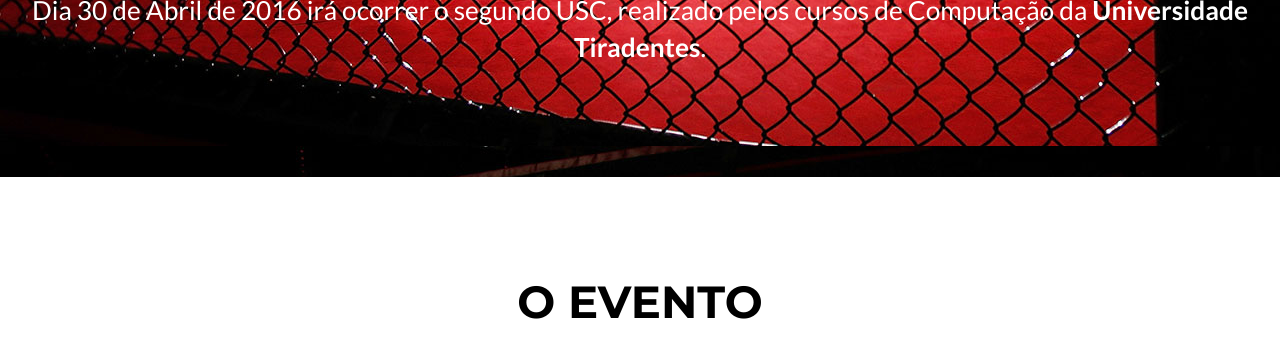
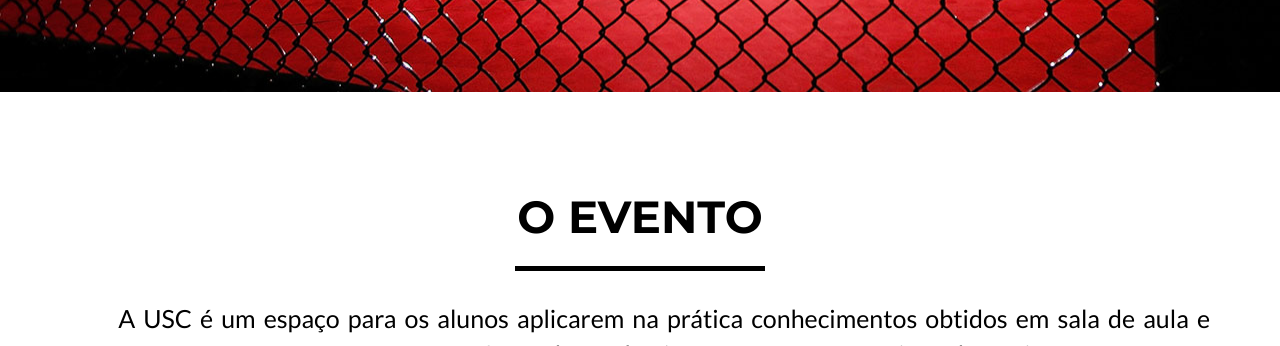
Before and after one commit to RafasTavares/UltimateSucatasCombat-Site, a plain HTML site: page index.html in a window 1280 px wide. Shown: the part 754-1100 px from the top of the page. Drawn offline with nearby package versions, Linux system fonts and the light colour scheme.

Commit message:
Update index.html

```diff
--- a/index.html
+++ b/index.html
@@ -72,7 +72,6 @@
                     <img class="img-responsive" src="/img/usc%20logo.png" alt="">
                     <div class="intro-text">
                         <span class="name">Ultimate Sucatas Combat</span>
-                        <p class="skills">Dia 30 de Abril de 2016 irá ocorrer o segundo USC, realizado pelos cursos de Computação da <b>Universidade Tiradentes</b>.</p>
                     </div>
                 </div>
             </div>
```
